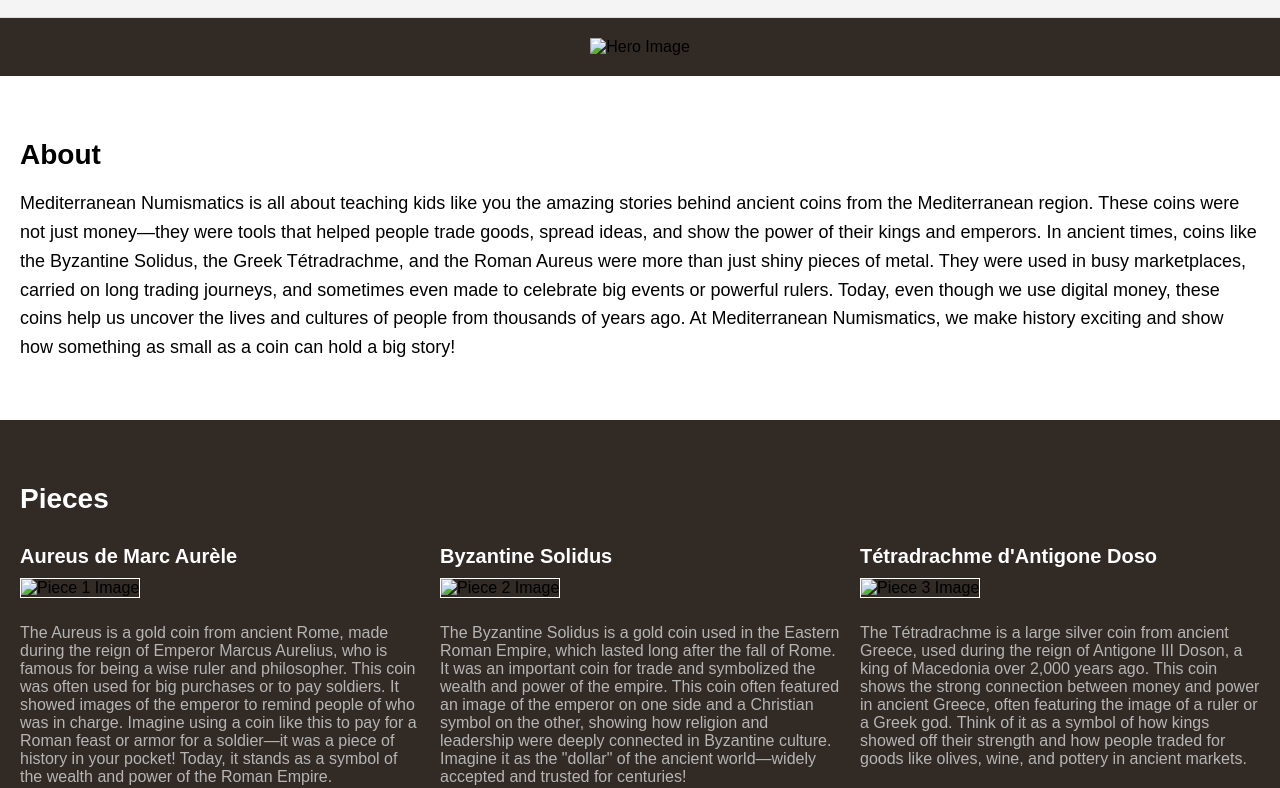
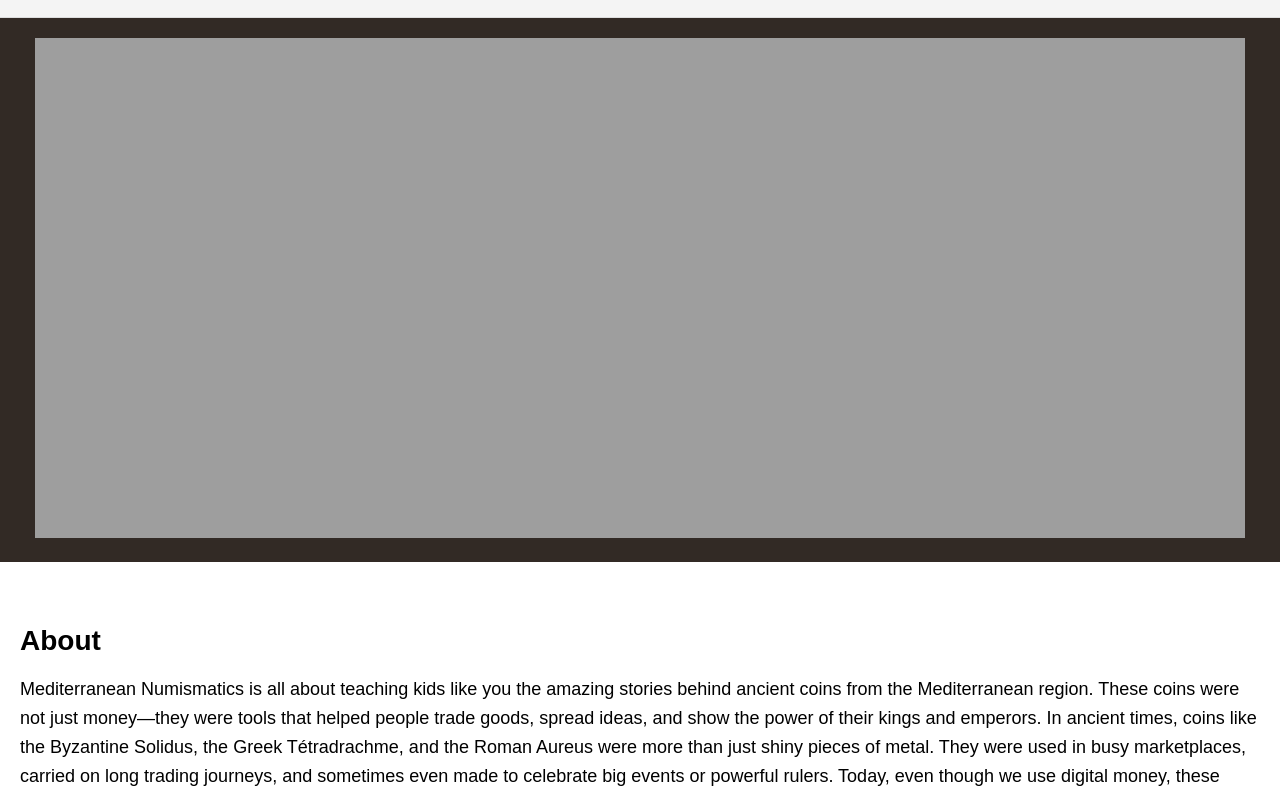
Before and after one commit to Kaje334455/Medi-Numismatics, a plain HTML site: page index.html in a window 1280 px wide. Shown: the part 51-839 px from the top of the page. Drawn offline with Linux system fonts and the light colour scheme; the site is published under a folder, as on GitHub Pages, so addresses that start at the root find nothing.

Commit message:
Image Update
Adding Period to Images ./imgs

```diff
--- a/index.html
+++ b/index.html
@@ -247,7 +247,7 @@
 
     <!-- Hero Section -->
     <section class="hero">
-      <img src="/Imgs/Numastics hero image-Camera.png" alt="Hero Image" />
+      <img src="./Imgs/Numastics hero image-Camera.png" alt="Hero Image" />
     </section>
 
     <!-- About Section -->
@@ -276,7 +276,7 @@
         <div class="piece-item">
           <h3>Aureus de Marc Aurèle</h3>
           <img
-            src="/Imgs/Aureus de Marc Aurèle-Camera.png"
+            src="./Imgs/Aureus de Marc Aurèle-Camera.png"
             alt="Piece 1 Image"
           />
           <p>
@@ -292,7 +292,7 @@
         </div>
         <div class="piece-item">
           <h3>Byzantine Solidus</h3>
-          <img src="/Imgs/Byzantine-Camera.png" alt="Piece 2 Image" />
+          <img src="./Imgs/Byzantine-Camera.png" alt="Piece 2 Image" />
           <p>
             The Byzantine Solidus is a gold coin used in the Eastern Roman
             Empire, which lasted long after the fall of Rome. It was an
@@ -307,7 +307,7 @@
         <div class="piece-item">
           <h3>Tétradrachme d'Antigone Doso</h3>
           <img
-            src="/Imgs/Tétradrachme d'Antigone Doson-Camera.png"
+            src="./Imgs/Tétradrachme d'Antigone Doson-Camera.png"
             alt="Piece 3 Image"
           />
           <p>
```
Also changed, not shown: 2 other files.
